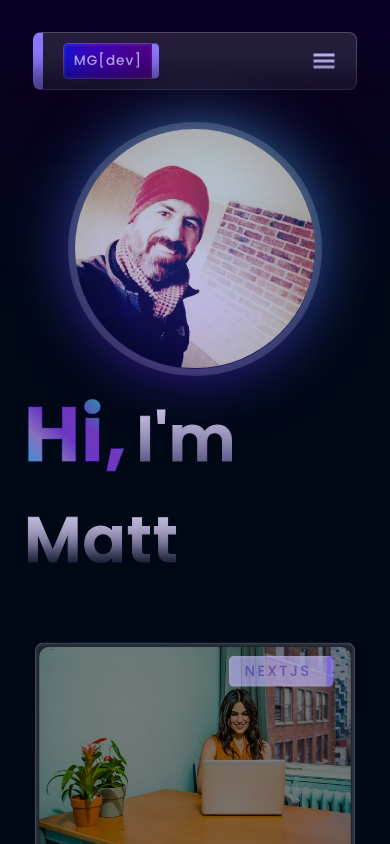
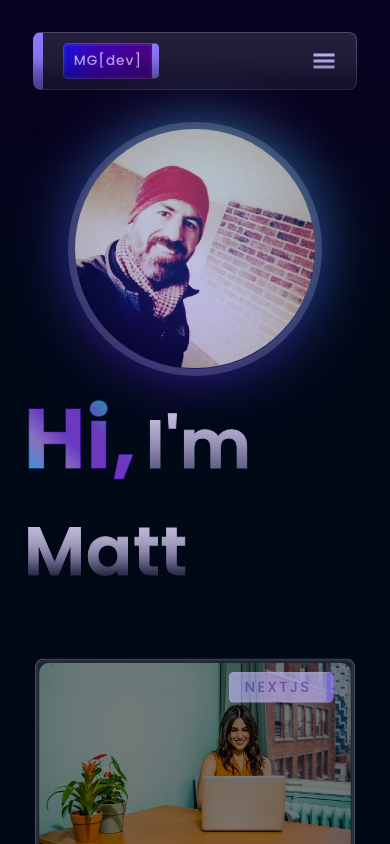
Before and after one commit to midcenturydude7/nextjs-portfolio-site, a Next.js app: page / in a window 390 px wide. Shown: the top 844 px of the page. Built offline with nearby package versions, Linux system fonts and the light colour scheme.

Commit message:
Resized hero section text via media queries

```diff
--- a/app/components/HeroSection/styles/HeroSection.module.css
+++ b/app/components/HeroSection/styles/HeroSection.module.css
@@ -186,6 +186,17 @@
   }
 }
 /* MEDIA QUERIES */
+@media (max-width: 650px) {
+  .main-wrapper .main-content .main-title::after {
+    bottom: -25px;
+  }
+  .main-wrapper .main-content .main-title .main-title-link .gradient-title-greeting {
+    font-size: 4.5rem !important;
+  }
+  .main-wrapper .main-content .main-title .gradient-title-name {
+    font-size: 3.8rem !important;
+  }
+}
 @media (max-width: 950px) {
   .main-wrapper {
     width: 100%;
@@ -194,10 +205,10 @@
     bottom: -30px;
   }
   .main-wrapper .main-content .main-title .main-title-link .gradient-title-greeting {
-    font-size: 4.8rem !important;
+    font-size: 5.25rem !important;
   }
   .main-wrapper .main-content .main-title .gradient-title-name {
-    font-size: 4rem !important;
+    font-size: 4.25rem !important;
   }
 }
 @media (max-width: 1050px) {
--- a/app/components/HeroSection/styles/HeroSection.module.scss
+++ b/app/components/HeroSection/styles/HeroSection.module.scss
@@ -214,6 +214,25 @@
 }
 
 /* MEDIA QUERIES */
+@media (max-width: 650px) {
+  .main-wrapper {
+    .main-content {
+      .main-title {
+        &::after {
+          bottom: -25px;
+        }
+        .main-title-link {
+          .gradient-title-greeting {
+            font-size: 4.5rem !important;
+          }
+        }
+        .gradient-title-name {
+          font-size: 3.8rem !important;
+        }
+      }
+    }
+  }
+}
 @media (max-width: 950px) {
   .main-wrapper {
     width: 100%;
@@ -224,11 +243,11 @@
         }
         .main-title-link {
           .gradient-title-greeting {
-            font-size: 4.8rem !important;
+            font-size: 5.25rem !important;
           }
         }
         .gradient-title-name {
-          font-size: 4rem !important;
+          font-size: 4.25rem !important;
         }
       }
     }
```
Also changed, not shown: 1 other file (tests, documents, lock files or other folders).
